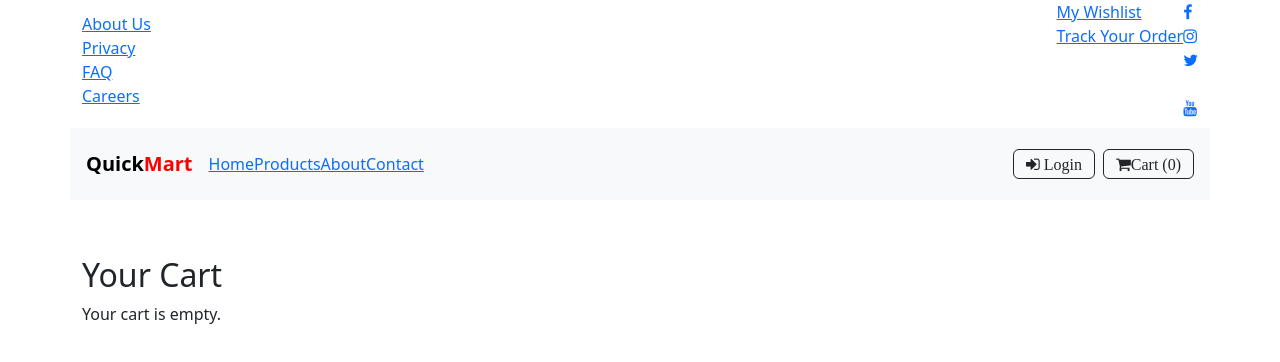
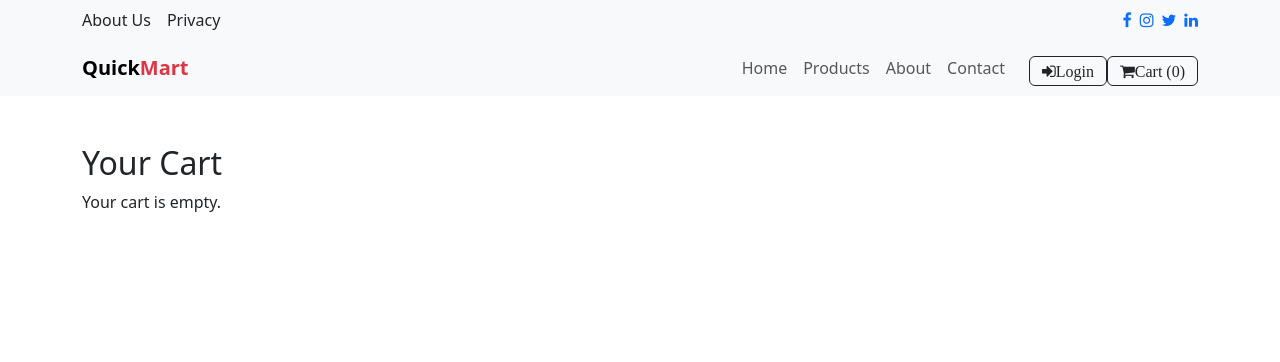
Before and after one commit to Mohammed-mustaqeem/QuickMart_Front-end, a React (Vite) app: page /cart in a window 1280 px wide. Shown: the top 362 px of the page. Built offline with nearby package versions, Linux system fonts and the light colour scheme.

Commit message:
nine commit

```diff
--- a/package.json
+++ b/package.json
@@ -17,6 +17,7 @@
     "axios": "^1.7.7",
     "bootstrap": "^5.3.3",
     "font-awesome": "^4.7.0",
+    "js-cookie": "^3.0.5",
     "react": "^18.3.1",
     "react-bootstrap": "^2.10.5",
     "react-dom": "^18.3.1",
--- a/src/App.jsx
+++ b/src/App.jsx
@@ -3,6 +3,7 @@ import '../src/App.css'
 import 'bootstrap/dist/css/bootstrap.min.css';
 import 'font-awesome/css/font-awesome.min.css';
 // import Navigationbr from './components/Home/Navigationbar';
+import "bootstrap/dist/css/bootstrap.min.css";
 import HomePage from './pages/HomePage';
 import { Routes, Route, useLocation} from 'react-router-dom'
 import Products from './components/Products/Products';
--- a/src/components/Home/Navigationbar.jsx
+++ b/src/components/Home/Navigationbar.jsx
@@ -1,6 +1,7 @@
 import Button from "react-bootstrap/Button";
 import Container from "react-bootstrap/Container";
 import Nav from "react-bootstrap/Nav";
+import {  Offcanvas } from "react-bootstrap";
 import Navbar from "react-bootstrap/Navbar";
 import React, { useEffect, useState } from "react";
 import { Link, NavLink } from "react-router-dom";
@@ -46,12 +47,12 @@ const Navigationbr = () => {
 
   return (
     <>
-      <div className="header-top d-none d-sm-block">
+      {/* <div className="header-top d-none d-sm-block">
         <div className="container">
           <div className="row">
             <div className="col-xl-12">
               <div className="d-flex justify-content-between flex-wrap align-items-center">
-                {/* Left Section: Links */}
+
                 <div className="header-info-left ">
                   <ul className="flex gap-5 text-[14px]">
                     <li>
@@ -86,9 +87,9 @@ const Navigationbr = () => {
                   </ul>
                 </div>
 
-                {/* Right Section: Orders & Social */}
+
                 <div className="  header-info-right d-flex">
-                  {/* Order Links */}
+
                   <ul className="order-list flex gap-4 text-[14px]">
                     <li>
                       <Link
@@ -108,7 +109,6 @@ const Navigationbr = () => {
                     </li>
                   </ul>
 
-                  {/* Social Icons */}
                   <ul className="header-social flex ml-3 gap-2 ">
                     <li>
                       <a
@@ -239,7 +239,165 @@ const Navigationbr = () => {
           theme="dark"
           transition={Bounce}
         />
-      </Navbar>
+      </Navbar> */}
+
+      <header>
+        {/* Top Bar */}
+        <div className="header-top bg-light py-2">
+          <div className="container">
+            <div className="row align-items-center justify-content-between">
+              {/* Left Section - Always Visible */}
+              <div className="col-6 col-md-6">
+                <ul className="d-flex gap-3 list-unstyled mb-0 text-sm">
+                  <li>
+                    <Link
+                      className="text-decoration-none text-dark"
+                      to="/about-us"
+                    >
+                      About Us
+                    </Link>
+                  </li>
+                  <li>
+                    <Link
+                      className="text-decoration-none text-dark"
+                      to="/privacy"
+                    >
+                      Privacy
+                    </Link>
+                  </li>
+
+                </ul>
+              </div>
+
+              {/* Social Icons - Always Visible */}
+              <div className="col-6 col-md-6 text-end">
+                <ul className="d-flex gap-2 list-unstyled mb-0 justify-content-end">
+                  <li>
+                    <a
+                      href="https://facebook.com"
+                      target="_blank"
+                      rel="noopener noreferrer"
+                      aria-label="Facebook"
+                    >
+                      <i className="fa fa-facebook"></i>
+                    </a>
+                  </li>
+                  <li>
+                    <a
+                      href="https://instagram.com"
+                      target="_blank"
+                      rel="noopener noreferrer"
+                      aria-label="Instagram"
+                    >
+                      <i className="fa fa-instagram"></i>
+                    </a>
+                  </li>
+                  <li>
+                    <a
+                      href="https://twitter.com"
+                      target="_blank"
+                      rel="noopener noreferrer"
+                      aria-label="Twitter"
+                    >
+                      <i className="fa fa-twitter"></i>
+                    </a>
+                  </li>
+                  <li>
+                    <a
+                      href="https://linkedin.com"
+                      target="_blank"
+                      rel="noopener noreferrer"
+                      aria-label="LinkedIn"
+                    >
+                      <i className="fa fa-linkedin"></i>
+                    </a>
+                  </li>
+                </ul>
+              </div>
+            </div>
+          </div>
+        </div>
+
+        {/* Navbar */}
+        <Navbar expand="lg" bg="light" variant="light" sticky="top">
+          <Container>
+            <Navbar.Brand href="/" className="fw-bold">
+              Quick<span className="text-danger">Mart</span>
+            </Navbar.Brand>
+            <Navbar.Toggle aria-controls="offcanvasNavbar" />
+            <Navbar.Offcanvas
+              id="offcanvasNavbar"
+              aria-labelledby="offcanvasNavbarLabel"
+              placement="end"
+            >
+              <Offcanvas.Header closeButton>
+                <Offcanvas.Title id="offcanvasNavbarLabel">
+                  Menu
+                </Offcanvas.Title>
+              </Offcanvas.Header>
+              <Offcanvas.Body>
+                <Nav className="justify-content-end flex-grow-1 pe-3">
+                  <NavLink className="nav-link" to="/">
+                    Home
+                  </NavLink>
+                  <NavLink className="nav-link" to="/products">
+                    Products
+                  </NavLink>
+                  <NavLink className="nav-link" to="/about">
+                    About
+                  </NavLink>
+                  <NavLink className="nav-link" to="/contact">
+                    Contact
+                  </NavLink>
+                </Nav>
+
+                {/* Buttons */}
+                <div className="flex gap-3 mt-2">
+                  {isLoggedIn ? (
+                    <Button
+                      variant="outline-dark"
+                      className="fa fa-sign-out"
+                      onClick={handleLogout}
+                    >
+                      Logout
+                    </Button>
+                  ) : (
+                    <Button
+                      variant="outline-dark"
+                      className="fa fa-sign-in"
+                      onClick={handleLogin}
+                    >
+                      Login
+                    </Button>
+                  )}
+                  <Button
+                    variant="outline-dark"
+                    className="fa fa-shopping-cart"
+                    onClick={handleCart}
+                  >
+                    Cart ({state.length})
+                  </Button>
+                </div>
+              </Offcanvas.Body>
+            </Navbar.Offcanvas>
+          </Container>
+        </Navbar>
+
+        {/* Toast Notifications */}
+        <ToastContainer
+          position="top-left"
+          autoClose={5000}
+          hideProgressBar={false}
+          newestOnTop={false}
+          closeOnClick
+          rtl={false}
+          pauseOnFocusLoss
+          draggable
+          pauseOnHover
+          theme="dark"
+          transition={Bounce}
+        />
+      </header>
     </>
   );
 };
```
Also changed, not shown: src/components/Home/Navigationbar.css (line endings or trailing spaces), 1 other file (tests, documents, lock files or other folders).
